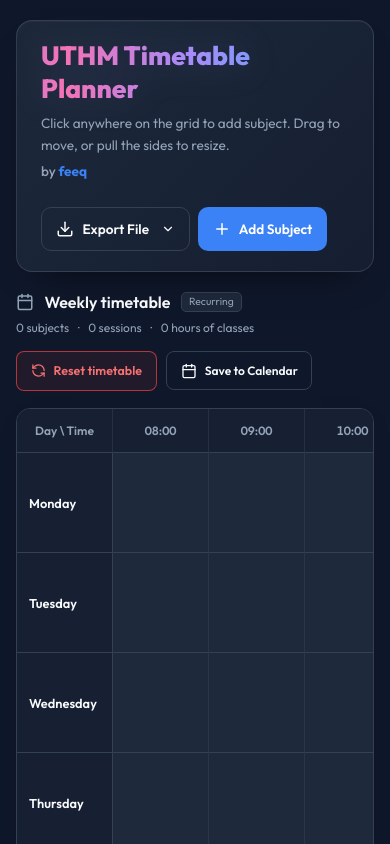
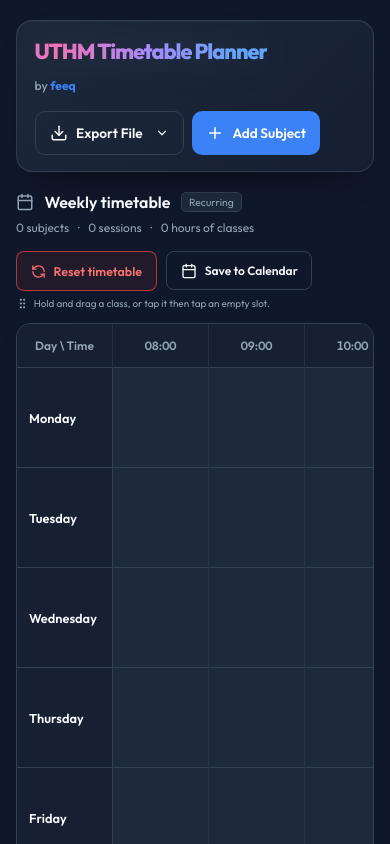
Before and after one commit to afuqaero/UTHMTimetable, a React (Vite) app: page / in a window 390 px wide. Both pictures are taken after a click on the button "Build Timetable". Shown: the top 844 px of the page. Built offline with nearby package versions, Linux system fonts and the light colour scheme.

Commit message:
style: refine mobile timetable controls

```diff
--- a/src/App.jsx
+++ b/src/App.jsx
@@ -1,5 +1,5 @@
 import React, { useState, useEffect, useRef } from 'react';
-import { Plus, X, Trash2, MapPin, User, Download, Image as ImageIcon, Calendar, ChevronDown, RefreshCcw, Search } from 'lucide-react';
+import { Plus, X, Trash2, MapPin, User, Download, Image as ImageIcon, Calendar, ChevronDown, RefreshCcw, Search, GripVertical } from 'lucide-react';
 import subjectList from './data/subjects.json';
 import roomList from './data/rooms.json';
 import html2canvas from 'html2canvas';
@@ -737,7 +737,7 @@
           <Link to="/" style={{ textDecoration: 'none' }}>
             <h1>UTHM Timetable Planner</h1>
           </Link>
-          <p className="header-subtitle">Click anywhere on the grid to add subject. Drag to move, or pull the sides to resize.</p>
+          <p className="header-subtitle desktop-instruction">Click anywhere on the grid to add subject. Drag to move, or pull the sides to resize.</p>
           <p className="header-subtitle" style={{ marginTop: '4px', fontWeight: '500', color: 'var(--text-muted)' }}>by <a href="https://www.threads.net/@feeq_azmir" target="_blank" rel="noopener noreferrer" className="creator-link">feeq</a></p>
         </div>
 
@@ -785,7 +785,10 @@
           <p>{subjects.length} {subjects.length === 1 ? 'subject' : 'subjects'}<span>·</span>{subjects.reduce((total, subject) => total + subject.sessions.length, 0)} sessions<span>·</span>{subjects.reduce((total, subject) => total + subject.sessions.reduce((hours, session) => hours + Number(session.endIndex) - Number(session.startIndex), 0), 0)} hours of classes</p>
         </div>
         <div className="planner-toolbar-actions">
-          <button type="button" className="btn planner-reset" onClick={handleReset}><RefreshCcw size={15} />Reset timetable</button>
+          <div className="planner-reset-group">
+            <button type="button" className="btn planner-reset" onClick={handleReset}><RefreshCcw size={15} />Reset timetable</button>
+            <p className="mobile-instruction"><GripVertical size={13} aria-hidden="true" />Hold and drag a class, or tap it then tap an empty slot.</p>
+          </div>
           <button className="btn btn-secondary calendar-save" onClick={exportICS}><Calendar size={16} />Save to Calendar</button>
         </div>
       </section>
@@ -904,6 +907,7 @@
                     onTouchMove={handleTouchMove}
                     onTouchEnd={handleTouchEnd}
                   />
+                  <GripVertical className="subject-drag-handle" size={16} aria-hidden="true" />
                   <div className="type-badge">{getShortType(session.type || 'Lecture')}</div>
                   <div className="subject-name">{subject.name}</div>
                   <div className="subject-time">{formatHour(session.startIndex)}–{formatHour(session.endIndex)}</div>
--- a/src/planner.css
+++ b/src/planner.css
@@ -15,9 +15,11 @@
 .planner h1 { filter: drop-shadow(0 0 18px rgba(167, 139, 250, .16)); }
 .planner h1:hover { filter: brightness(1.2) drop-shadow(0 0 18px rgba(167, 139, 250, .3)); }
 .planner .header-subtitle { font-size: .85rem; line-height: 1.6; }
+.planner .mobile-instruction { display: none; }
+.planner-reset-group { display: flex; flex-direction: column; align-items: flex-start; gap: .35rem; }
 .planner .header-actions .btn { font-size: .85rem; padding: .7rem 1rem; }
 .planner-toolbar { display: flex; justify-content: space-between; align-items: center; gap: 1rem; margin-bottom: 1.1rem; }
-.planner-toolbar-actions { display: flex; align-items: center; gap: .6rem; flex-shrink: 0; }
+.planner-toolbar-actions { display: flex; align-items: flex-start; gap: .6rem; flex-shrink: 0; }
 .planner-week { display: flex; align-items: center; gap: .65rem; }
 .planner-week > svg { color: var(--text-muted); }
 .planner-week h2 { font-size: 1rem; font-weight: 600; }
@@ -32,6 +34,8 @@
 .planner .header-cell:first-child { left: 0; z-index: 13; opacity: 1; pointer-events: auto; }
 .planner .grid-cell { border-right: 1px solid rgba(51,65,85,.55); }
 .planner .subject-item { align-items: flex-start; justify-content: flex-start; text-align: left; margin: 5px; padding: 11px 12px; border: 0; border-left: 3px solid; border-radius: 7px; box-shadow: none; gap: 5px; }
+.planner .subject-drag-handle { position: absolute; top: 7px; right: 6px; color: rgba(226, 232, 240, .72); pointer-events: none; }
+.planner .subject-item:hover .subject-drag-handle { color: rgba(248, 250, 252, .95); }
 .planner .subject-item:hover { transform: translateY(-2px); filter: brightness(1.1); box-shadow: 0 6px 16px rgba(0,0,0,.2); }
 .planner .subject-name { font-size: .8rem; line-height: 1.4; overflow-wrap: anywhere; margin: 0; }
 .planner .type-badge { position: static; align-self: flex-start; order: -1; font-size: .6rem; padding: 1px 5px; background: rgba(248,250,252,.08); color: var(--text-muted); backdrop-filter: none; text-transform: uppercase; letter-spacing: .04em; }
@@ -61,13 +65,20 @@
 @media (max-width: 768px) {
   .planner { padding: 1.25rem 1rem; }
   .planner .planner-header { flex-direction: row; padding-bottom: 1.25rem; margin-bottom: 1.25rem; }
-  .planner h1 { font-size: clamp(1.65rem, 5.4vw, 2.5rem); }
+  .planner .planner-header { padding: 1rem 1.1rem; gap: 1rem; }
+  .planner h1 { font-size: clamp(1.35rem, 5vw, 2.2rem); letter-spacing: -1px; }
+  .planner .header-subtitle { font-size: .76rem; line-height: 1.5; max-width: 36rem; }
+  .planner .desktop-instruction { display: none; }
+  .planner .mobile-instruction { display: block; }
+  .planner-reset-group { position: relative; max-width: none; }
+  .planner-reset-group .mobile-instruction { display: flex; align-items: center; gap: .3rem; position: absolute; top: calc(100% + .35rem); left: 0; width: max-content; max-width: none; color: var(--text-muted); font-size: .62rem; line-height: 1.35; white-space: nowrap; }
   .planner .header-actions { justify-content: flex-start; width: auto; }
   .planner .header-actions .btn { width: auto; padding: .65rem .9rem; }
   .planner .header-actions .hide-on-mobile { display: inline; }
   .planner .header-actions .dropdown-container > .btn { width: auto; }
-  .planner-toolbar { align-items: flex-start; flex-wrap: wrap; }
-  .planner-toolbar-actions { width: 100%; justify-content: flex-start; }
+  .planner-toolbar { align-items: flex-start; flex-direction: column; flex-wrap: wrap; }
+  .planner-toolbar { margin-bottom: 2rem; }
+  .planner-toolbar-actions { width: auto; justify-content: flex-start; }
   .planner .calendar-save { font-size: .75rem; }
   .planner-footer { flex-direction: column; gap: .75rem; }
   .planner .timetable-grid { grid-template-columns: 96px repeat(var(--cols, 16), 96px); min-width: calc(96px + var(--cols, 16) * 96px); grid-template-rows: 44px repeat(5, minmax(100px, auto)); }
```
